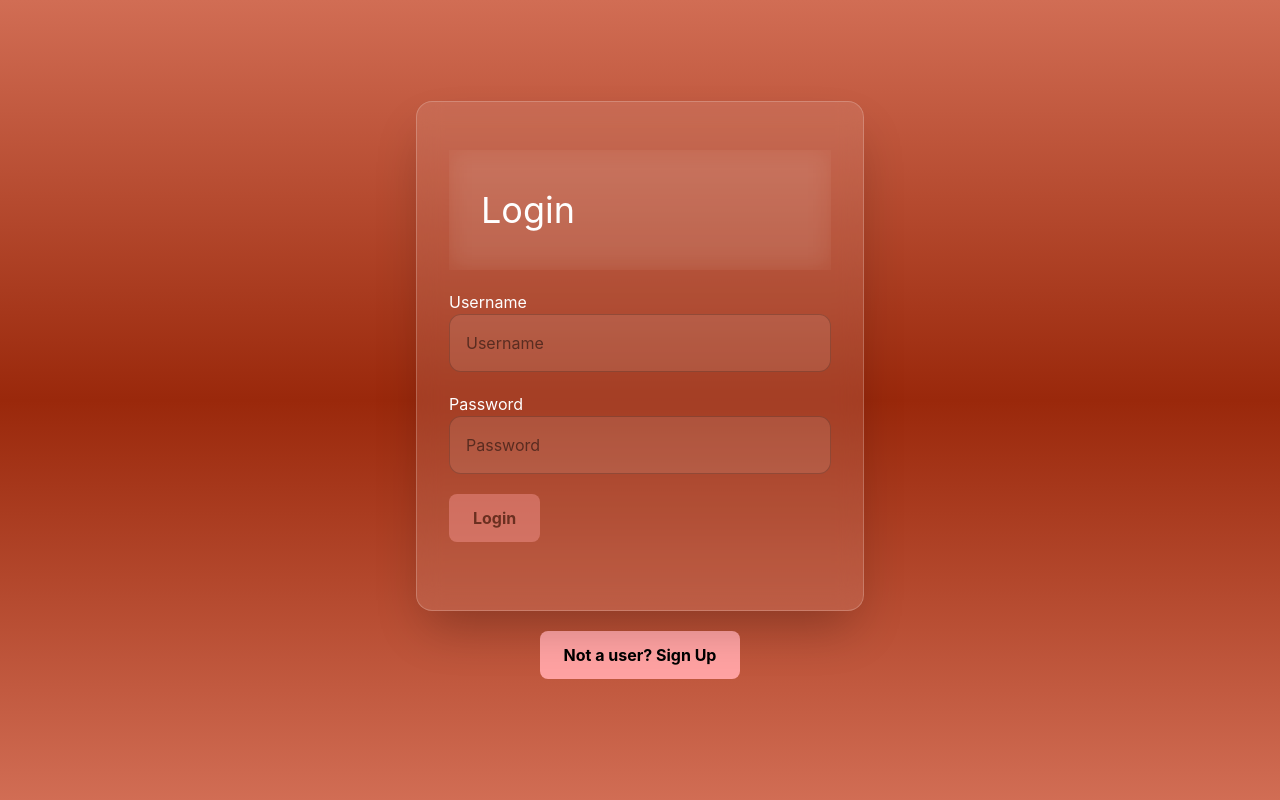
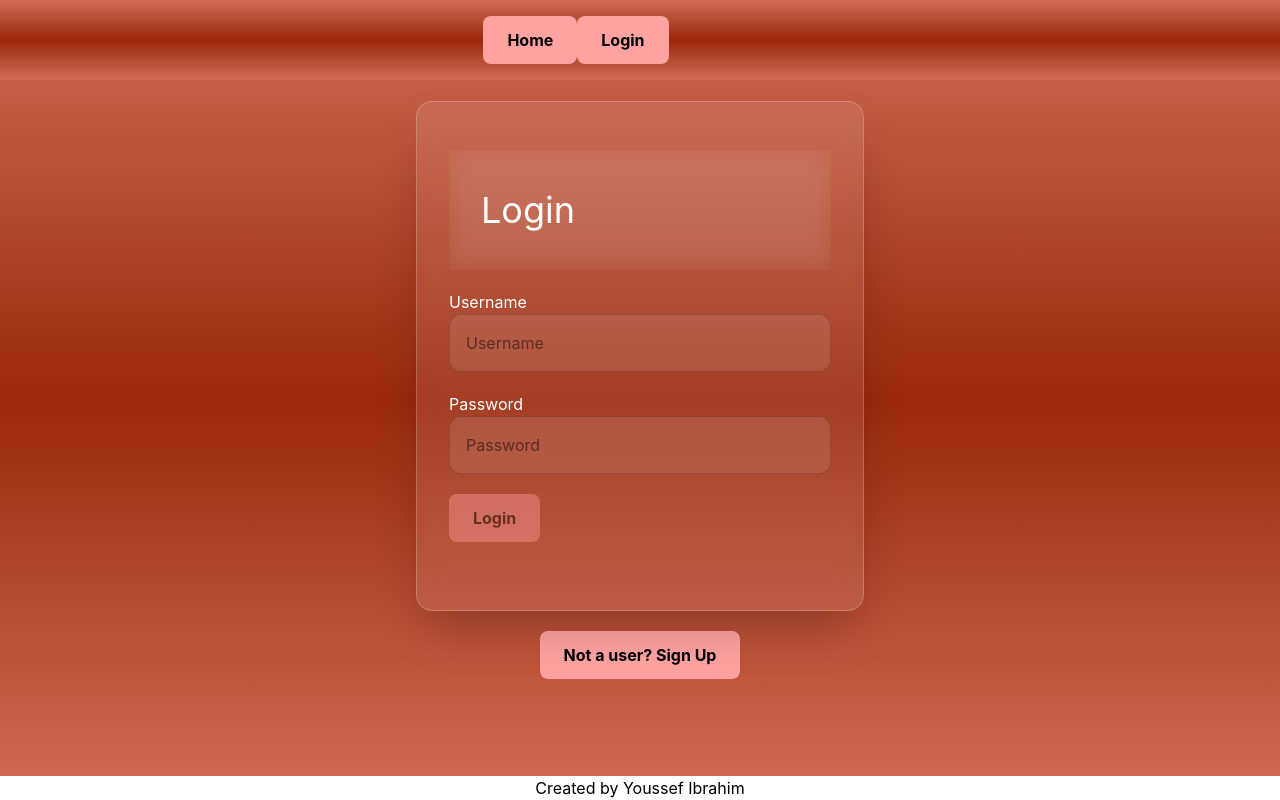
Before and after one commit to youssefibrahim3/PumpPlanner, a React app in the folder frontend/: page /login in a window 1280 px wide. Built offline with nearby package versions, Linux system fonts and the light colour scheme; the HTML template or start-up script is replaced by a standard one.

Commit message:
Update LoginPage.jsx

```diff
--- a/frontend/src/pages/LoginPage.jsx
+++ b/frontend/src/pages/LoginPage.jsx
@@ -3,6 +3,8 @@ import { useNavigate } from "react-router-dom";
 
 import LoginForm from "../components/LoginForm";
 import SignUpForm from "../components/SignUpForm";
+import Header from "../components/Header";
+import Footer from "../components/Footer";
 
 export default function LoginPage() {
     const navigate = useNavigate()
@@ -13,7 +15,7 @@ export default function LoginPage() {
         <div
         className="relative min-h-screen flex flex-col items-center justify-center overflow-hidden"
         style={{background:"linear-gradient(to bottom, #d16d54, #9a280b, #d16d54)"}}>
-
+            <Header/>
 
             { loggingIn ? (
                 <LoginForm/>
@@ -27,6 +29,8 @@ export default function LoginPage() {
             >
             {loggingIn ? 'Not a user? Sign Up' : 'Already a user? Log In'}
             </button>
+
+            <Footer/>
         </div>
 
     )
```
